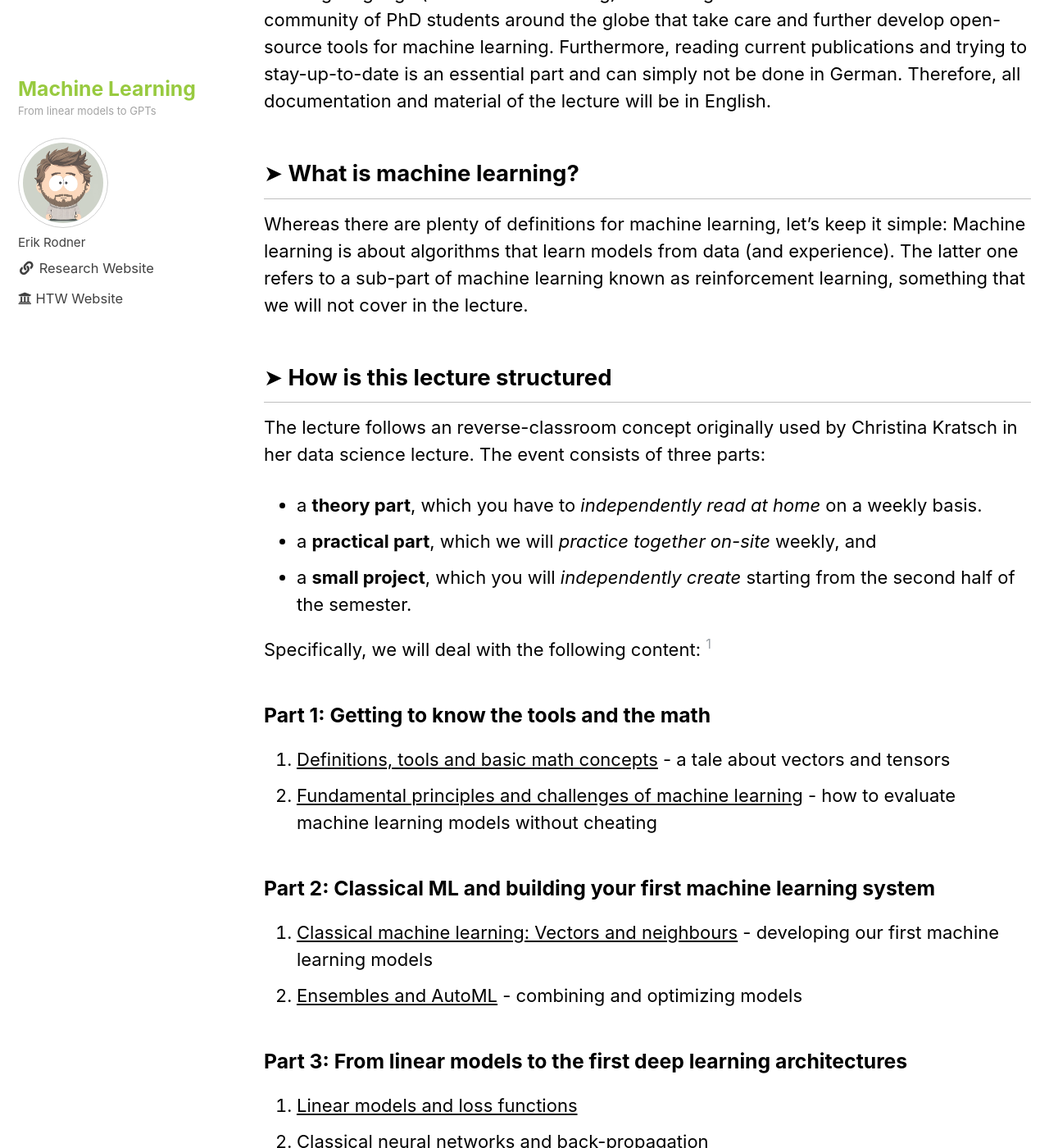
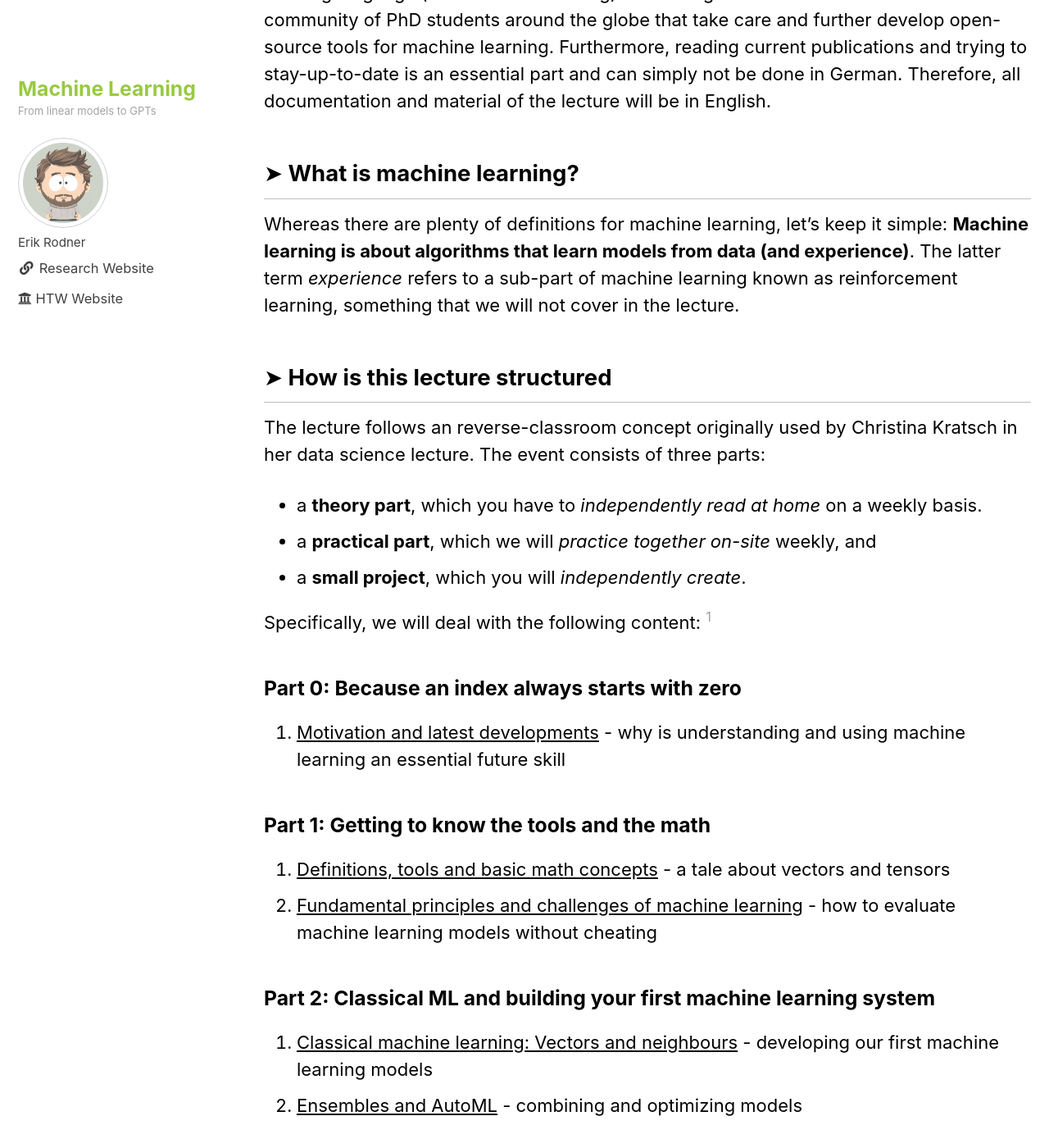
Before and after one commit to HTW-Berlin-KI-Werkstatt/ml-lecture, a Jekyll site: the page built from index.md, in a window 1280 px wide and 1400 px high, scrolled down 474 px. Shown: the whole window at 82% size. Built offline with Jekyll 4.4.1, drawn with Linux system fonts in a browser that asks for light colours; cached includes are drawn as plain includes.

Commit message:
Motivation material

```diff
--- a/index.md
+++ b/index.md
@@ -19,18 +19,22 @@ If you work as a machine learning engineer (or a software engineer in general) y
 
 ## ➤ What is machine learning?
 
-Whereas there are plenty of definitions for machine learning, let's keep it simple: Machine learning is about algorithms that learn models from data (and experience). The latter one refers to a sub-part of machine learning known as reinforcement learning, something that we will not cover in the lecture.
+Whereas there are plenty of definitions for machine learning, let's keep it simple: **Machine learning is about algorithms that learn models from data (and experience)**. The latter term *experience* refers to a sub-part of machine learning known as reinforcement learning, something that we will not cover in the lecture.
 
 ## ➤ How is this lecture structured
 
 The lecture follows an reverse-classroom concept originally used by Christina Kratsch in her data science lecture. The event consists of three parts:
 * a **theory part**, which you have to *independently read at home* on a weekly basis.
 * a **practical part**, which we will *practice together on-site* weekly, and
-* a **small project**, which you will *independently create* starting from the second half of the semester.
+* a **small project**, which you will *independently create*.
 
 Specifically, we will deal with the following content: [^1]
 
 [^1]: The lecture materials are *work in progress* and will continuously change and evolve. We will likely cover only a certain part of the topics listed.
+
+### Part 0: Because an index always starts with zero
+
+1. [Motivation and latest developments](/lectures/00/00.md) - why is understanding and using machine learning an essential future skill
 
 ### Part 1: Getting to know the tools and the math
 
```
Also changed, not shown: lectures/00/00.md (added, +57 -0 lines), lectures/00/images/gan-example.png (added).
